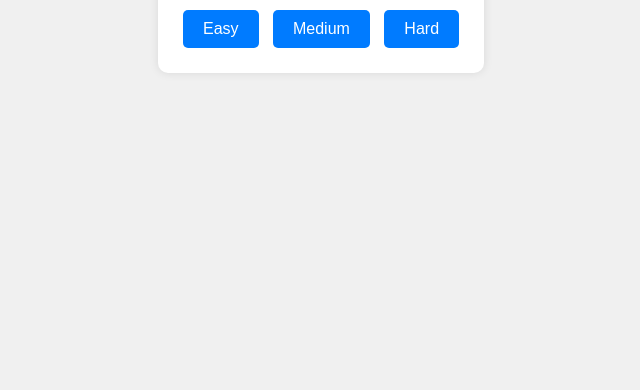
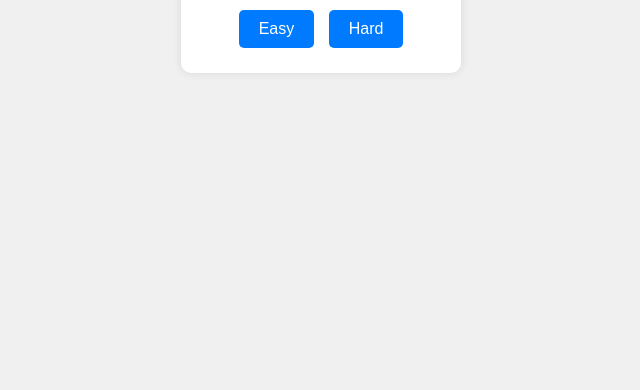
Before and after one commit to Asn-lwak/Advanced, a plain HTML site: page difficulty-selection.html in a window 1280 px wide. Shown: the part 410-800 px from the top of the page, without its empty margins (319-959 px from the left). Drawn offline with Linux system fonts and the light colour scheme.

Commit message:
Update difficulty-selection.html

```diff
--- a/difficulty-selection.html
+++ b/difficulty-selection.html
@@ -10,7 +10,6 @@
     <div class="container">
         <h1>Select Difficulty</h1>
         <button id="easy-button">Easy</button>
-        <button id="medium-button">Medium</button>
         <button id="hard-button">Hard</button>
     </div>
     <script src="js/difficulty-selection.js"></script>
```
